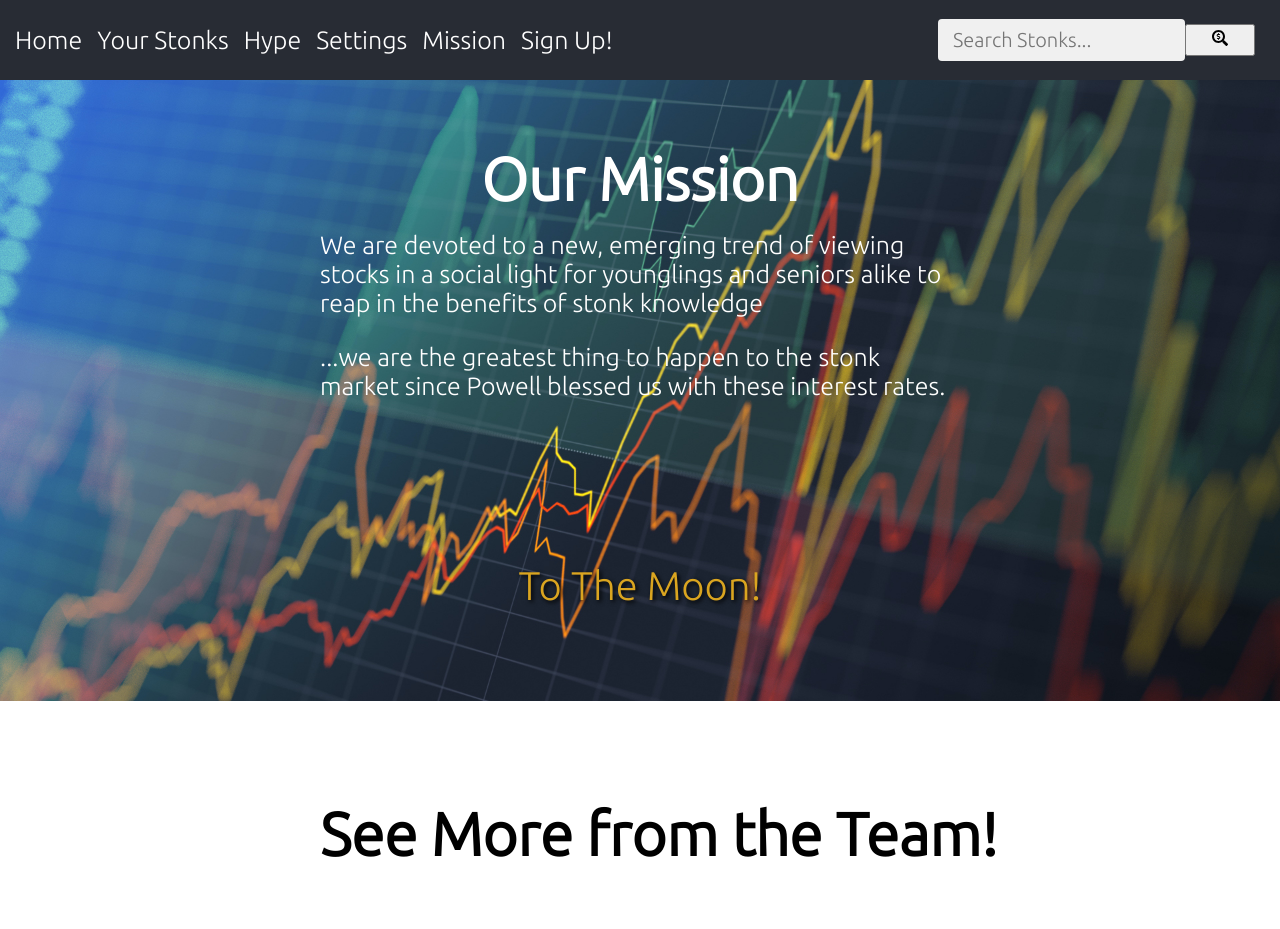
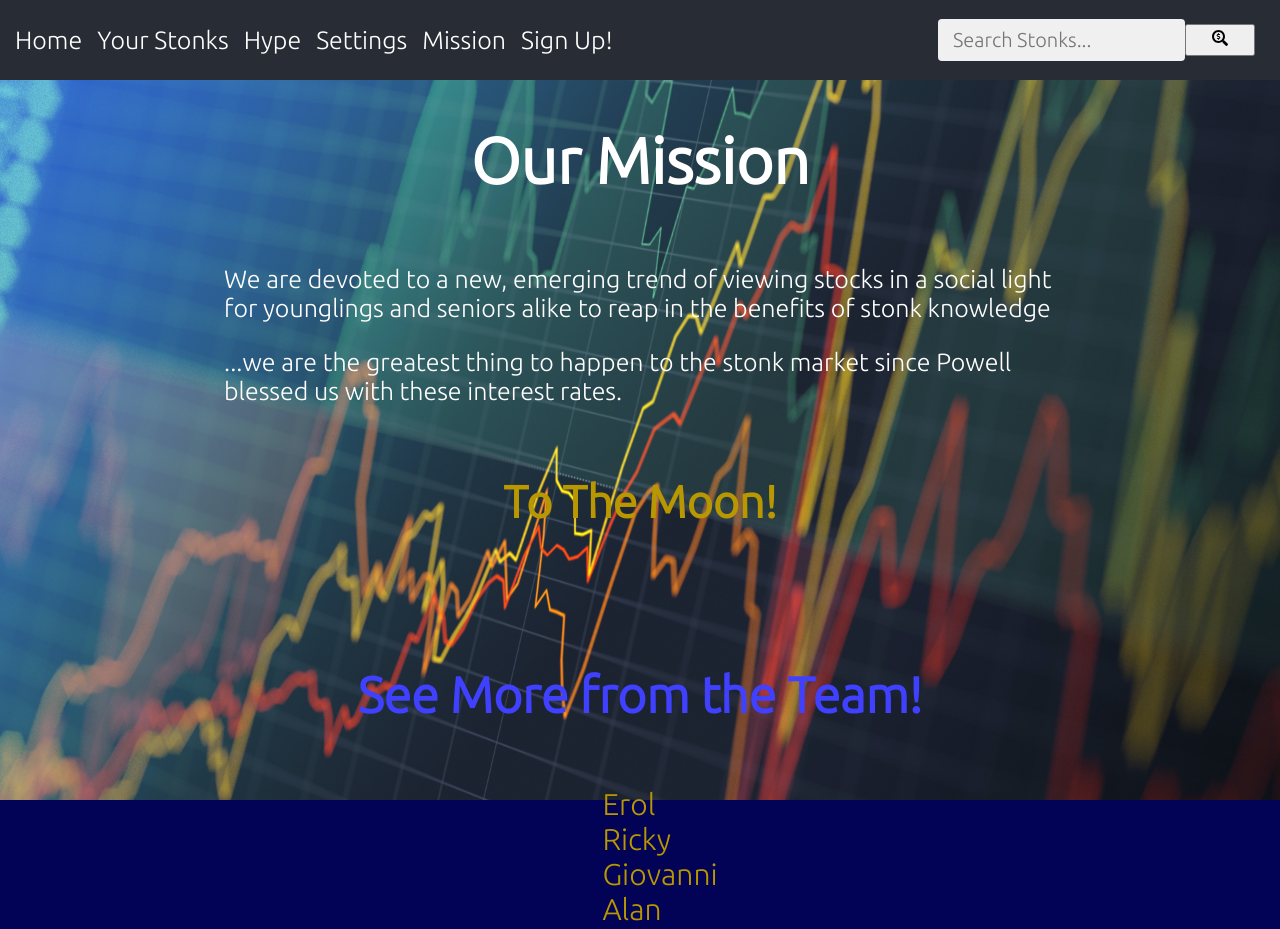
Before and after one commit to giovanniCL/stonks-only-go-up, a React (Create React App) app in the folder stonks-only-go-up/: page /mission in a window 1280 px wide. Shown: the top 929 px of the page. Built offline with nearby package versions, Linux system fonts and the light colour scheme.

Commit message:
Mission cleanup

```diff
--- a/stonks-only-go-up/src/Components/Mission/Mission.js
+++ b/stonks-only-go-up/src/Components/Mission/Mission.js
@@ -1,5 +1,5 @@
 import {React} from "react";
-import './Mission.css'
+import './Mission1.css'
 import mission from "./mission.jpg";
 import Navbar from "../Navbar"
 
@@ -8,22 +8,27 @@ const MissionPage = () => {
         <>
         <Navbar />
         <div className = "Mission">
+
             <img src= {mission} alt="background" width="1920" height="932" />
+            <div className = "Top">
                 <h1 className = "MissionTitle">Our Mission</h1>
                     <div className="MissionStatement">
                         <p> We are devoted to a new, emerging trend of viewing stocks in a social light for younglings and seniors alike to reap in the benefits of stonk knowledge</p>
                         <p> ...we are the greatest thing to happen to the stonk market since Powell blessed us with these interest rates.</p>
                     </div>
                 <p className = "Slogan">To The Moon!</p>
+            </div>
+
+            <div className = "TeamContainer">
                 <h1 className="TeamTitle">See More from the Team!</h1>
                 <ul id = "TeamLinks">
                     <li><a target="_blank" href="https://github.com/Partisi" rel="noreferrer">Erol</a></li>
                     <li><a target="_blank" href="https://github.com/rickypaya" rel="noreferrer">Ricky</a></li>
                     <li><a target="_blank" href="https://github.com/giovanniCL" rel="noreferrer">Giovanni</a></li>
-                <li><a target="_blank" href="hhttps://github.com/MPerilly" rel="noreferrer">Michael</a></li>
                     <li><a target="_blank" href="https://github.com/alanchu394" rel="noreferrer">Alan</a></li>
                     <li><a target="_blank" href="https://github.com/ad4565" rel="noreferrer">Anthony</a></li>
                 </ul>
+            </div>
 
         </div>
         </>
--- /dev/null
+++ b/stonks-only-go-up/src/Components/Mission/Mission1.css
@@ -0,0 +1,76 @@
+img{
+    width: 100%;
+    height: 100%;
+    position: absolute;
+    z-index: -1;
+    padding-top: 0;
+    top: 0px;
+}
+
+.Top {
+    display:flex;
+    flex-direction: column;
+    align-items: center;
+    position: static;
+    justify-content: center;
+
+}
+
+.MissionTitle{
+    font-size: 4em;
+    position: relative;
+}
+
+.MissionStatement{
+    font-size: 25px;
+    position: relative;
+    max-width: 65%;
+
+}
+
+.Slogan{
+    font-size: 45px;
+    position: relative;
+    color: #B89700;
+    font-weight: bolder;
+    border: black;
+
+
+}
+
+.TeamContainer{
+    position: relative;
+    padding-top: 60px;
+    display: flex;
+    flex-direction: column;
+    align-items: center;
+}
+
+.TeamTitle{
+    font-size: 50px;
+    color: #4041FF;
+    border: black;
+    border-radius: 1em;
+
+}
+
+ul#TeamLinks{
+    list-style: none;
+    font-size: 30px;
+    white-space: nowrap;
+}
+
+ul #TeamLinks li{
+    text-decoration: none;
+    padding-right: 20px;
+    display:inline-block;
+}
+    ul#TeamLinks li a{
+        text-decoration: none;
+        color: #B89700;
+        display: inline-block;
+    }
+
+    ul#Teamlinks li a:visited{
+        text-decoration: none;
+    }
```
Lines whose indentation alone changed are shown as unchanged.
